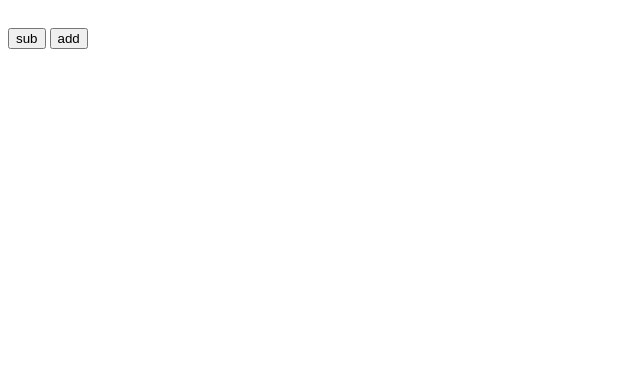
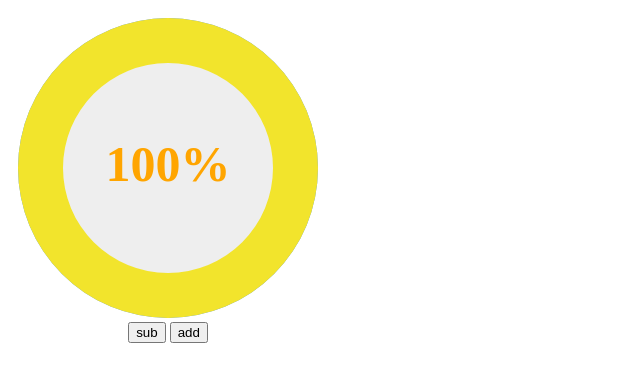
Before and after one commit to rgy19930329/KylinWidgets, a plain HTML site: page KylinWidgets/kcircleprogressbar（圆形进度条）/test.html in a window 1280 px wide. Shown: the whole page, without its empty margins (0-640 px from the left). Drawn offline with Linux system fonts and the light colour scheme.

Commit message:
圆形进度条

```diff
--- a/KylinWidgets/kcircleprogressbar（圆形进度条）/kcircleprogressbar.js
+++ b/KylinWidgets/kcircleprogressbar（圆形进度条）/kcircleprogressbar.js
@@ -1,101 +1,83 @@
-function Klineprogressbar(bar){
+function Kcircleprogressbar(bar){
 
-	var CssUtil = {
+	var radius = null;
+	var thick = null;
+	var bgColor = null;
+	var fillColor = null;
+	var proColor = null;
+	var textColor = null;
+	var textSize = null;
 
-		toCamel: function(name){
-			return name.replace(/-[a-z]{1}/g, function(item){
-				return item.slice(1).toUpperCase();
-			});
-		},
+	var currentProcess = null;
 
-		setCss: function(source, obj){
-			if(Object.prototype.toString.call(source) == '[object String]'){
-				var list = document.querySelectorAll(source);
-				arguments.callee(list, obj);
-			}else if(Object.prototype.toString.call(source) == '[object NodeList]' ||
-				Object.prototype.toString.call(source) == '[object HTMLCollection]'){
-				for(var i = 0, len = source.length; i < len; i++){
-					for(var k in obj){
-						source[i].style[this.toCamel(k)] = obj[k];
-					}
-				}
-			}else{
-				for(var k in obj){
-					source.style[this.toCamel(k)] = obj[k];
-				}
-			}
-		}
+	function draw(process) {
+
+        var ctx = bar.getContext('2d');
+        ctx.clearRect(0, 0, radius * 2, radius * 2);
+
+        ctx.beginPath();
+        ctx.moveTo(radius, radius);
+        ctx.arc(radius, radius, radius, 0, Math.PI * 2, false);
+        ctx.closePath();
+        ctx.fillStyle = bgColor;
+        ctx.fill();
+
+        ctx.beginPath();
+        ctx.moveTo(radius, radius);
+        ctx.arc(radius, radius, radius, Math.PI * 1.5, Math.PI * 1.5 + Math.PI * 2 * process / 100, false);
+        ctx.closePath();
+        ctx.fillStyle = proColor;
+        ctx.fill();
+
+        ctx.beginPath();
+        ctx.moveTo(radius, radius);
+        ctx.arc(radius, radius, radius - thick, 0, Math.PI * 2, false);
+        ctx.closePath();
+        ctx.fillStyle = fillColor;
+        ctx.fill();
+
+        ctx.font = 'bold ' + textSize + ' Microsoft Yahei';
+        ctx.fillStyle = textColor;
+        ctx.textAlign = 'center';
+        ctx.textBaseline = 'middle';
+        ctx.fillText(process + '%', radius, radius);
 	}
 
+	function drawme(){
 
-	var currentValue = null;
-	var maxValue = null;
-	var minValue = null;
-	var barWidth = null;
-	var inner = bar.querySelector('.inner');
-
-	function getValue(){
-		return currentValue;
 	}
 
-	function getMaxValue(){
-		return maxValue;
+	function getProcess(){
+		return currentProcess;
 	}
 
-	function getMinValue(){
-		return minValue;
-	}
-
-	function setValue(value){
-		if(value <= maxValue && value >= minValue){
-			currentValue = value;
-
-			var childValue = currentValue - minValue;
-			var allValue = maxValue - minValue;
-
-			var innerWidth = ( childValue / allValue ) * barWidth + 'px';
-			CssUtil.setCss(inner, {
-				'width': innerWidth
-			});
+	function setProcess(value){
+		var process = value;
+		if(process <= 100 && process >= 0){
+			currentProcess = process;
+			draw(currentProcess);
 		}
 	}
 
 	function init(obj, data){
+		radius = parseInt(obj.radius);
+		thick = parseInt(obj.thick);
+		bgColor = obj.bgColor;
+		fillColor = obj.fillColor;
+		proColor = obj.proColor;
+		textColor = obj.textColor;
+		textSize = obj.textSize;
 
-		var radius = parseInt(obj.height) / 2 + 'px';
+		currentProcess = parseInt(data.process);
 
-		var childValue = data.value - data.minValue;
-		var allValue = data.maxValue - data.minValue;
-
-		var innerWidth = ( childValue / allValue ) * parseInt(obj.width) + 'px';
-
-		currentValue = data.value;
-		maxValue = data.maxValue;
-		minValue = data.minValue;
-		barWidth = parseInt(obj.width);
-
-		CssUtil.setCss(bar, {
-			'width': obj.width,
-			'height': obj.height,
-			'background-color': '#eee',
-			'border-radius': radius
-		});
-
-		CssUtil.setCss(inner, {
-			'width': innerWidth,
-			'height': '100%',
-			'background-color': obj.color,
-			'border-radius': radius,
-			'transition': 'width 200ms ease'
-		});
+		var process = data.process.slice(0, -1);
+		draw(process);
 	}
 
 	return {
 		init: init,
-		getValue: getValue,
-		setValue: setValue,
-		getMaxValue: getMaxValue,
-		getMinValue: getMinValue
+		getProcess: getProcess,
+		setProcess: setProcess
 	}
 
 }
--- a/KylinWidgets/kcircleprogressbar（圆形进度条）/test.html
+++ b/KylinWidgets/kcircleprogressbar（圆形进度条）/test.html
@@ -3,55 +3,52 @@
 <head>
 <meta charset="utf-8">
 <title>test</title>
-<script type="text/javascript" src="klineprogressbar.js"></script>
+<script type="text/javascript" src="kcircleprogressbar.js"></script>
 <style type="text/css">
 
 .wrap {
 	padding: 10px;
+	width: 300px;
 }
 
+.wrap > div{
+	text-align: center;
+}
 
 </style>
 </head>
 <body>
 
     <div class="wrap">
-   	    <div id="myBar">
-            <div class="inner"></div>
-        </div>
-        <div id="show"></div>
+   	    <canvas id="myBar" width="300" height="300"></canvas>
+   	    <div>
+   	    	<button id="sub">sub</button>
+    		<button id="add">add</button>
+   	    </div>
     </div>
-
-    <button id="sub">sub</button>
-    <button id="add">add</button>
 
 
 	<script type="text/javascript">
 
-	var bar = Klineprogressbar(myBar);
+	var bar = Kcircleprogressbar(myBar);
 
 	bar.init({
-		'width': '600px',
-		'height': '15px',
-		'color': 'orange'
+		'radius': '150px',//半径
+		'thick': '45px',//厚度
+		'bgColor': '#59f',//背景颜色
+		'fillColor': '#eee',//空白填充颜色
+		'proColor': '#F2E42C',//进度颜色
+		'textColor': 'orange',//文字颜色
+		'textSize': '50px'//文字大小
 	}, {
-		'maxValue': 100,
-		'minValue': -100,
-		'value': -80
+		'process': '0%'//当前进度
 	});
 
 
-	function showInfo(){
-		show.innerHTML = bar.getValue() + '/(' + bar.getMaxValue() + ',' + bar.getMinValue() + ')';
-	}
-
-	showInfo();
-
 	function addPro(){
-		var v = bar.getValue();
-		v = v + 10;
-		bar.setValue(v);
-		showInfo();
+		var v = bar.getProcess();
+		v++;
+		bar.setProcess(v);
 	}
 
 	add.onclick = function(){
@@ -59,15 +56,14 @@
 	}
 
 	sub.onclick = function(){
-		var v = bar.getValue();
-		v = v - 10;
-		bar.setValue(v);
-		showInfo();
+		var v = bar.getProcess();
+		v--;
+		bar.setProcess(v);
 	}
 
 	setInterval(function(){
 		addPro();
-	}, 1000);
+	}, 50);
 
 	</script>
 </body>
```
